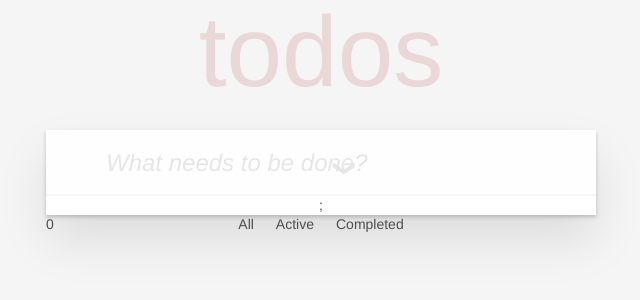
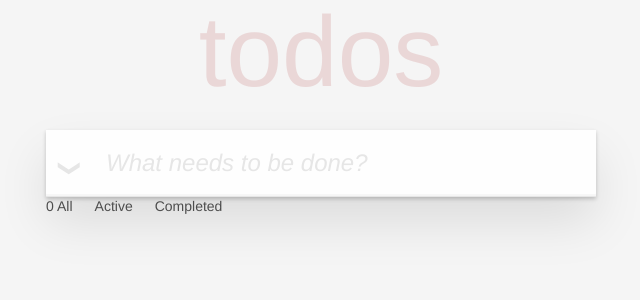
Before and after one commit to apak0/react-todo-app, a React (Create React App) app: page / in a window 1280 px wide. Shown: the top 300 px of the page, without its empty margins (319-959 px from the left). Built offline with nearby package versions, Linux system fonts and the light colour scheme.

Commit message:
Checked toggle now working

```diff
--- a/src/App.css
+++ b/src/App.css
@@ -1,6 +1,3 @@
-.App {
-  text-align: center;
-}
 
 /* index.css */
 html,
@@ -215,7 +212,8 @@ body {
 .todo-list li label {
 	word-break: break-all;
 	padding: 15px 15px 15px 60px;
-	display: block;
+	display: inline-block;
+
 	line-height: 1.2;
 	transition: color 0.4s;
 }
@@ -302,7 +300,7 @@ body {
 }
 
 .filters li {
-	display: inline;
+	display:inline;
 }
 
 .filters li a {
--- a/src/Components/List/List.js
+++ b/src/Components/List/List.js
@@ -31,7 +31,7 @@ const isCompleted = (e) => {
   return (
 
 
-    <di className="main">
+    <div className="main">
        <input
         property="toggleAll"
         id="toggle-all"
@@ -58,9 +58,9 @@ const isCompleted = (e) => {
               </button>
             </div>
           </li>
-          ))};
+          ))}
         </ul>
-    </di>
+    </div>
 
 
 
```
